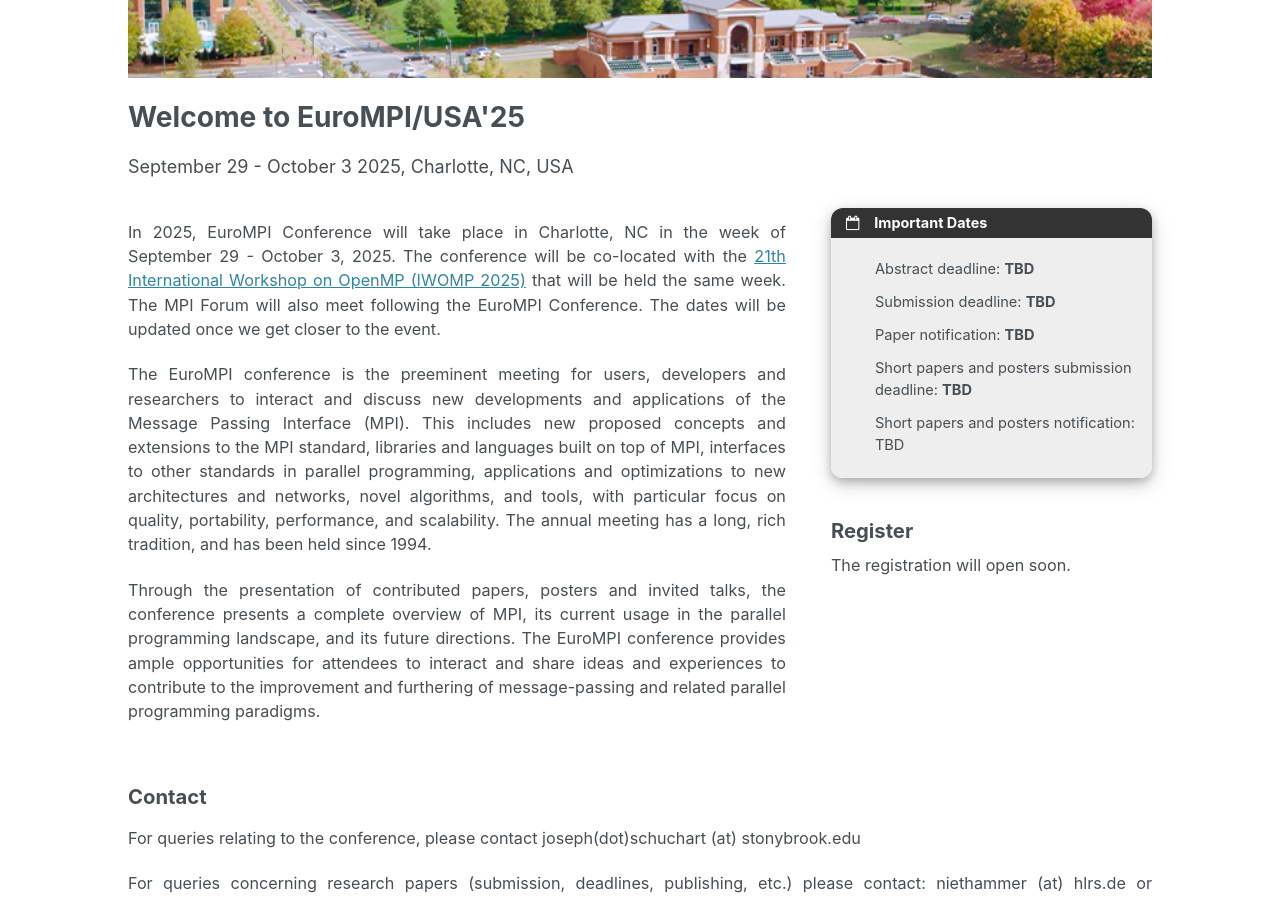
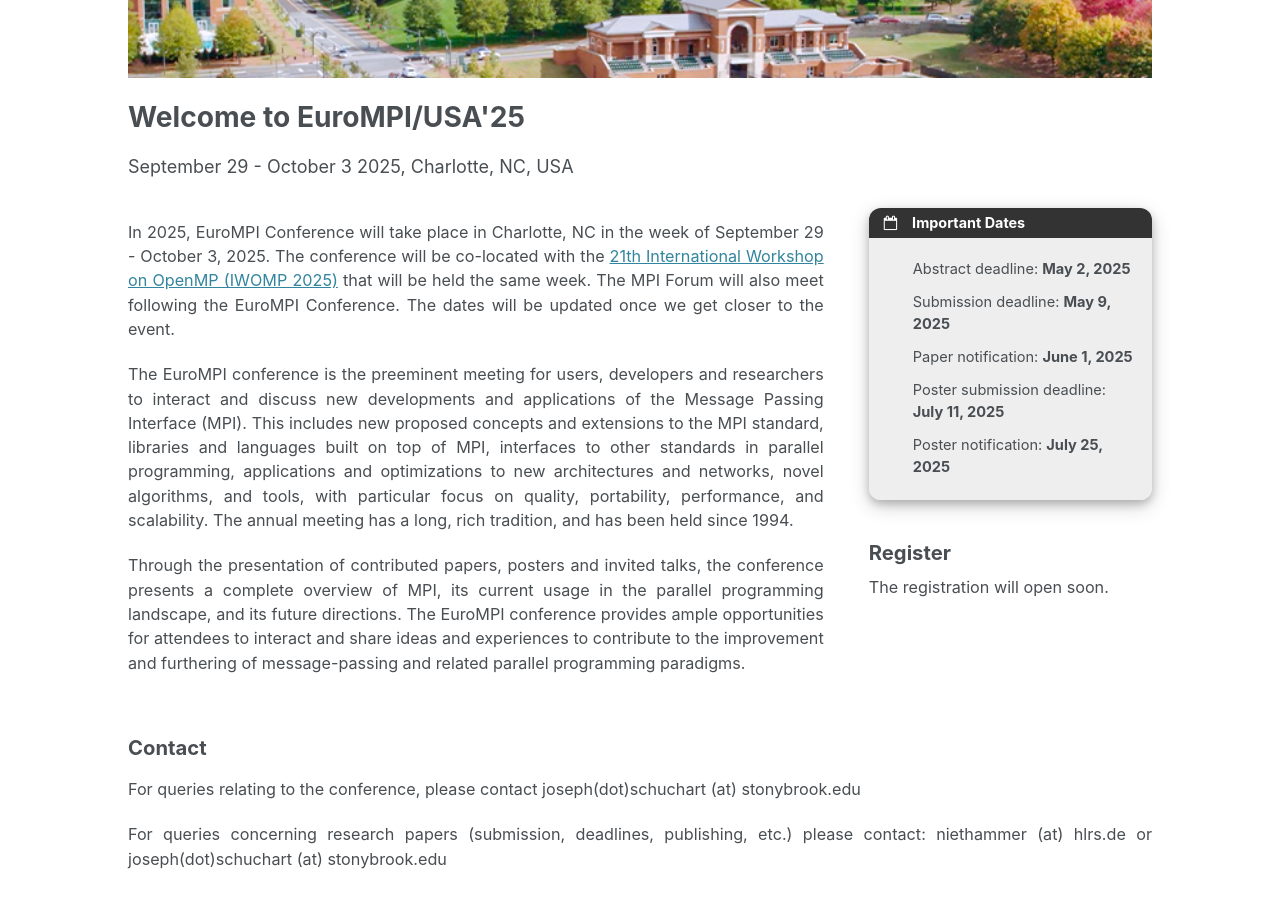
Before and after one commit to eurompi/eurompi.github.io, a Jekyll site: the page built from index.md, in a window 1280 px wide and 900 px high, scrolled down 359 px. Built offline with Jekyll 4.4.1, drawn with Linux system fonts in a browser that asks for light colours; cached includes are drawn as plain includes.

Commit message:
Update dates in date card

```diff
--- a/_includes/card-important-dates.html
+++ b/_includes/card-important-dates.html
@@ -6,11 +6,11 @@
 
 	<!-- use <del> for extended deadlines -->
         <ul class="list-group list-group-flush">
-	<li class="list-group-item bg-faded text-muted">Abstract deadline: <b>TBD</b></li>
-	<li class="list-group-item bg-faded text-muted">Submission deadline: <b>TBD</b></li>
-	<li class="list-group-item bg-faded text-muted">Paper notification: <b>TBD</b></li>
-  <li class="list-group-item bg-faded text-muted">Short papers and posters submission deadline: <b>TBD</b></li>
-  <li class="list-group-item bg-faded text-muted">Short papers and posters notification: TBD</li>
+	<li class="list-group-item bg-faded text-muted">Abstract deadline: <b>May 2, 2025</b></li>
+	<li class="list-group-item bg-faded text-muted">Submission deadline: <b>May 9, 2025</b></li>
+	<li class="list-group-item bg-faded text-muted">Paper notification: <b>June 1, 2025</b></li>
+  <li class="list-group-item bg-faded text-muted">Poster submission deadline: <b>July 11, 2025</b></li>
+  <li class="list-group-item bg-faded text-muted">Poster notification: <b>July 25, 2025</b></li>
 	<!-- <li class="list-group-item bg-faded text-muted">Camera-ready version: TBD</li> -->
         </ul>
     </div>
```
